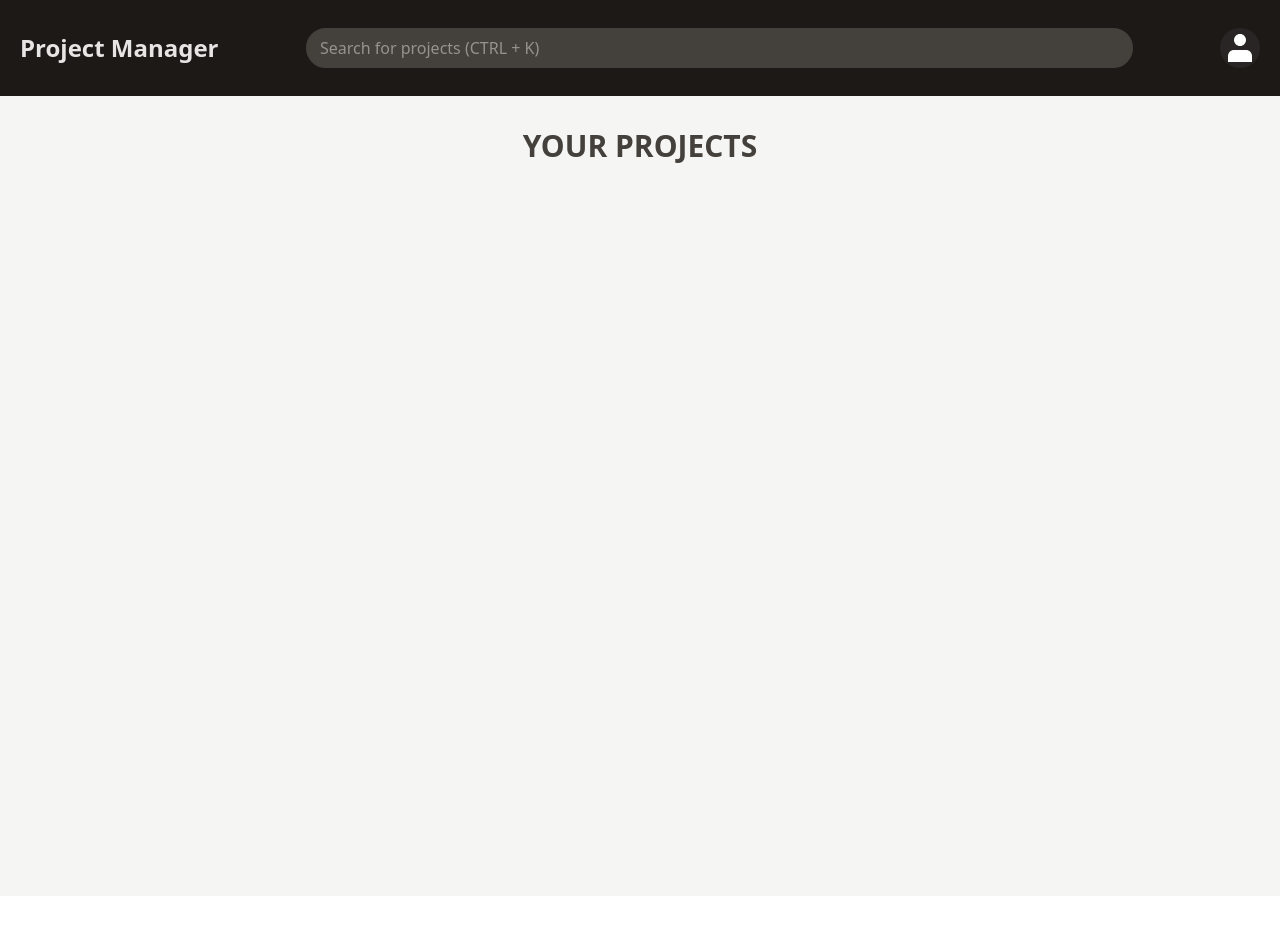
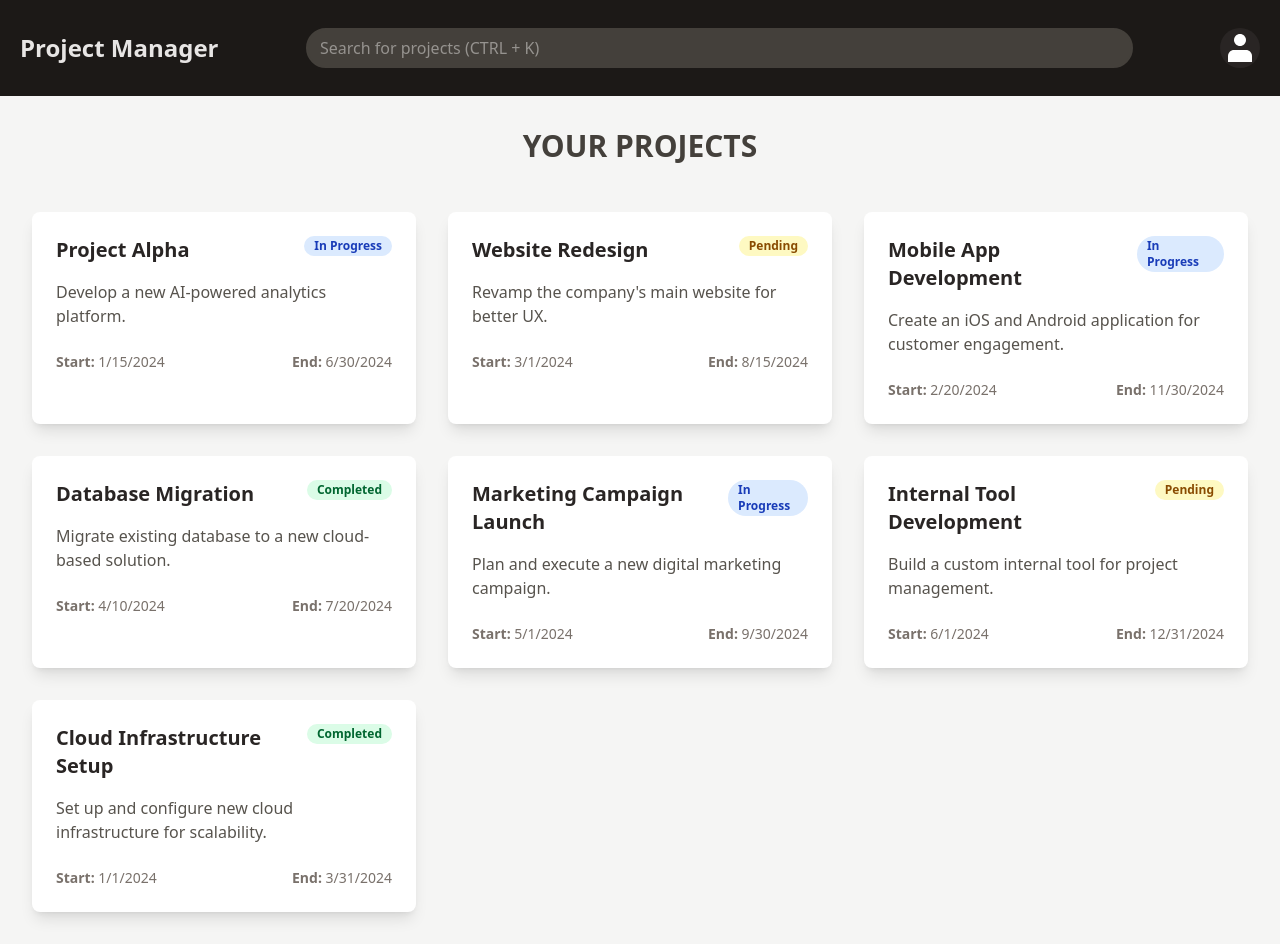
Before and after one commit to tsgamage/Project-Manager, a React (Vite) app in the folder frontend/: page / in a window 1280 px wide. Before the commit the page ends 896 px from the top, so only its background shows below. Built offline with nearby package versions, Linux system fonts and the light colour scheme.

Commit message:
feat: add ProjectCard component

```diff
--- /dev/null
+++ b/frontend/src/components/ProjectCard.jsx
@@ -0,0 +1,49 @@
+import { Link } from "react-router-dom";
+
+export default function ProjectCard({ project }) {
+  const { title, desciption, startDate, endDate, status } = project;
+
+  // Helper to get status-specific colors
+  const getStatusClasses = (status) => {
+    switch (status) {
+      case "In Progress":
+        return "bg-blue-100 text-blue-800 dark:bg-blue-900 dark:text-blue-300";
+      case "Completed":
+        return "bg-green-100 text-green-800 dark:bg-green-900 dark:text-green-300";
+      case "Pending":
+        return "bg-yellow-100 text-yellow-800 dark:bg-yellow-900 dark:text-yellow-300";
+      default:
+        return "bg-gray-100 text-gray-800 dark:bg-gray-700 dark:text-gray-300";
+    }
+  };
+
+  return (
+    <Link className="bg-white dark:bg-stone-800 rounded-lg shadow-lg overflow-hidden transform hover:scale-105 transition-transform duration-300 ease-in-out">
+      <div className="p-6">
+        <div className="flex justify-between items-start mb-4">
+          <h3 className="text-xl font-bold text-stone-800 dark:text-stone-100">
+            {title}
+          </h3>
+          <span
+            className={`text-xs font-semibold px-2.5 py-0.5 rounded-full ${getStatusClasses(
+              status
+            )}`}
+          >
+            {status}
+          </span>
+        </div>
+        <p className="text-stone-600 dark:text-stone-300 mb-6">{desciption}</p>
+        <div className="flex justify-between items-center text-sm text-stone-500 dark:text-stone-400">
+          <p>
+            <span className="font-semibold">Start:</span>{" "}
+            {new Date(startDate).toLocaleDateString()}
+          </p>
+          <p>
+            <span className="font-semibold">End:</span>{" "}
+            {new Date(endDate).toLocaleDateString()}
+          </p>
+        </div>
+      </div>
+    </Link>
+  );
+}
--- a/frontend/src/pages/Home.jsx
+++ b/frontend/src/pages/Home.jsx
@@ -1,9 +1,69 @@
+import ProjectCard from "../components/ProjectCard";
+
 export default function HomePage() {
+  const DUMMY_DATA = [
+    {
+      title: "Project Alpha",
+      desciption: "Develop a new AI-powered analytics platform.",
+      startDate: "2024-01-15",
+      endDate: "2024-06-30",
+      status: "In Progress",
+    },
+    {
+      title: "Website Redesign",
+      desciption: "Revamp the company's main website for better UX.",
+      startDate: "2024-03-01",
+      endDate: "2024-08-15",
+      status: "Pending",
+    },
+    {
+      title: "Mobile App Development",
+      desciption:
+        "Create an iOS and Android application for customer engagement.",
+      startDate: "2024-02-20",
+      endDate: "2024-11-30",
+      status: "In Progress",
+    },
+    {
+      title: "Database Migration",
+      desciption: "Migrate existing database to a new cloud-based solution.",
+      startDate: "2024-04-10",
+      endDate: "2024-07-20",
+      status: "Completed",
+    },
+    {
+      title: "Marketing Campaign Launch",
+      desciption: "Plan and execute a new digital marketing campaign.",
+      startDate: "2024-05-01",
+      endDate: "2024-09-30",
+      status: "In Progress",
+    },
+    {
+      title: "Internal Tool Development",
+      desciption: "Build a custom internal tool for project management.",
+      startDate: "2024-06-01",
+      endDate: "2024-12-31",
+      status: "Pending",
+    },
+    {
+      title: "Cloud Infrastructure Setup",
+      desciption:
+        "Set up and configure new cloud infrastructure for scalability.",
+      startDate: "2024-01-01",
+      endDate: "2024-03-31",
+      status: "Completed",
+    },
+  ];
   return (
     <section className="bg-stone-100 dark:bg-stone-900 p-4 sm:p-6 lg:p-8 min-h-screen">
       <h2 className="text-3xl font-bold text-center uppercase text-stone-700 dark:text-stone-200 mb-12">
         Your Projects
       </h2>
+      <div className="grid gap-8 md:grid-cols-2 xl:grid-cols-3">
+        {DUMMY_DATA.map((project) => (
+          <ProjectCard key={project.title} project={project} />
+        ))}
+      </div>
     </section>
   );
 }
```
